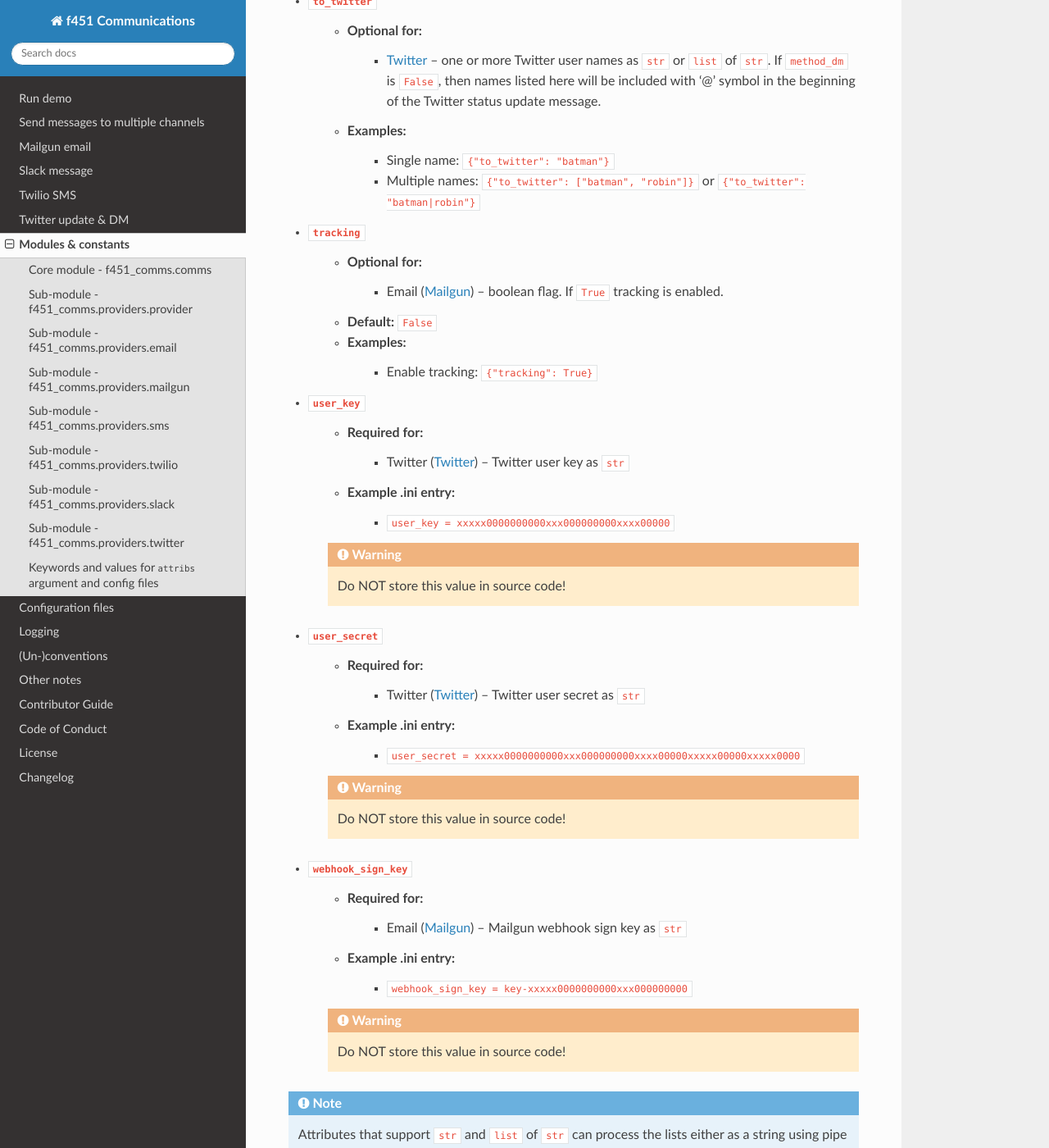
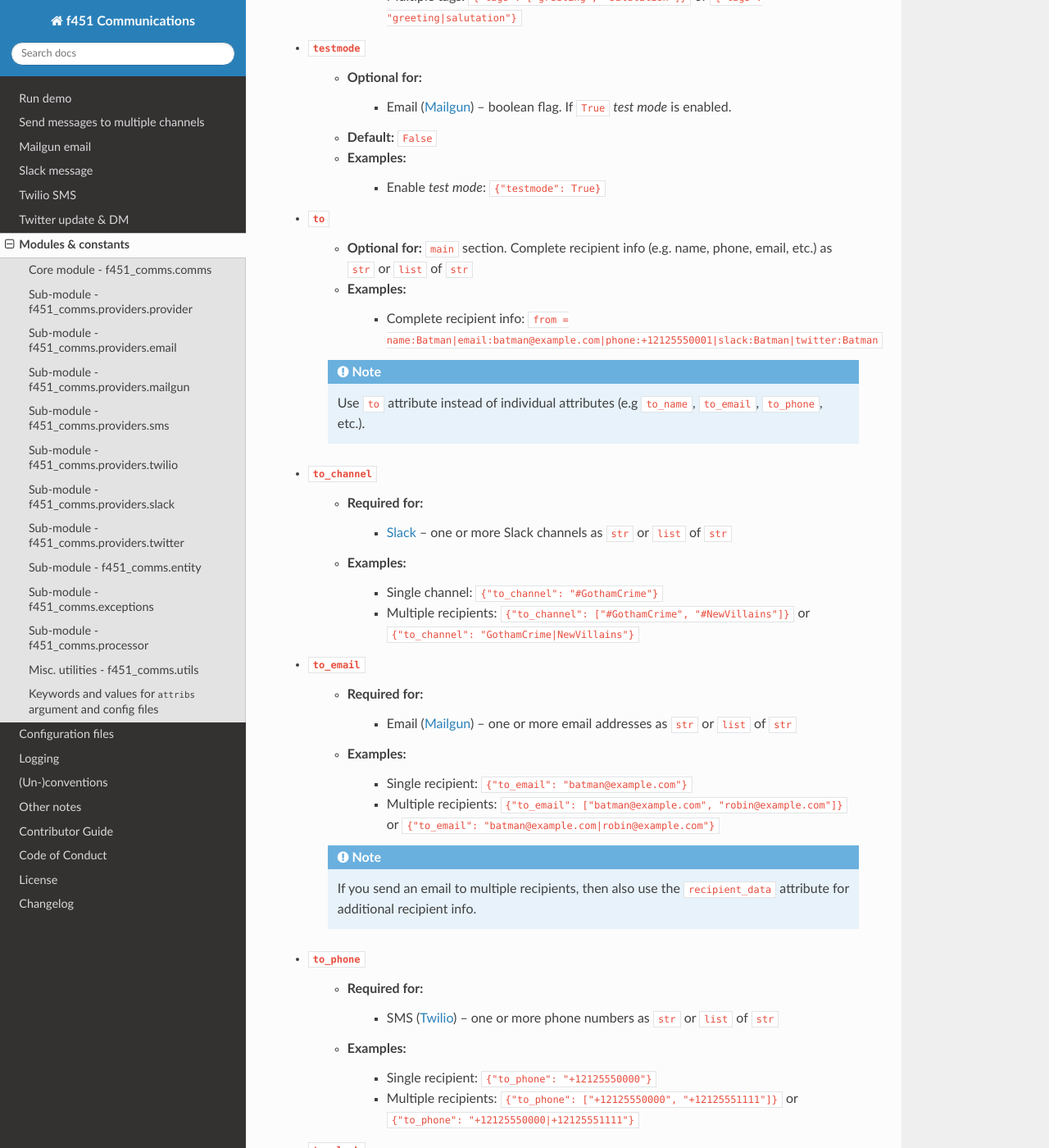
Before and after one commit to mlanser/f451-comms, a Sphinx documentation site: the page built from docs/reference.rst, in a window 1280 px wide and 1400 px high, scrolled down 10278 px. Shown: the whole window at 82% size. Built offline with Sphinx 7.4.7 and the Read the Docs theme 2.0.0, drawn with Linux system fonts in a browser that asks for light colours; some of the changed text lies outside the part shown.

Commit message:
Update main docs (#17)
* update main documentation

* rearrange CLI args and fix f-string

* fix noxfile.py to incl pytest-mock

* fix noxfile.py for coverage session

* fix noxfile.py with '--skip-empty' for coverage session

* fix noxfile.py with '-i' for coverage session

* fix noxfile.py for coverage session

* fix noxfile.py remove '--ignore-errors' for coverage session

* add comment in 'src/__init__.py

* add '--ignore-errors' flag back

* add '--ignore-errors' flag back

* update 'attribs.rst'

* adjust coverage '--fail-under' limit down to 85%

```diff
--- a/docs/attribs.rst
+++ b/docs/attribs.rst
@@ -19,14 +19,14 @@
 - ``attachments``
     - Optional for:
         - Email (`Mailgun <send_mailgun.html>`__) -- one or more file names as ``str`` or ``list`` of ``str``
-        - Slack (`Slack <send_slack.html>`__) -- one or more file names as ``str`` or ``list`` of ``str``
+        - `Slack <send_slack.html>`__ -- one or more file names as ``str`` or ``list`` of ``str``
     - Examples:
         - Single attachment: ``{"attachments": path/to/file1.txt"}``
         - Multiple attachments: ``{"attachments": ["path/to/file1.txt", "path/to/file2.txt"]}``
 
 - ``auth_secret``
     - Required for:
-        - Twitter (`Twitter <send_twitter.html>`__) -- Twitter auth secret as ``str``
+        - `Twitter <send_twitter.html>`__ -- Twitter auth secret as ``str``
     - Example .ini entry:
         - ``auth_secret = xx0000000000xx000000x0000000x0xx00000xxx00000``
 
@@ -34,9 +34,9 @@
 
 - ``auth_token``
     - Required for:
-        - Slack (`Slack <send_slack.html>`__) -- Slack auth token as ``str``
+        - `Slack <send_slack.html>`__ -- Slack auth token as ``str``
         - SMS (`Twilio <send_twilio.html>`__) -- Twilio auth token as ``str``
-        - Twitter (`Twitter <send_twitter.html>`__) -- Twitter auth token as ``str``
+        - `Twitter <send_twitter.html>`__ -- Twitter auth token as ``str``
     - Example .ini entry:
         - ``auth_token = 000000000000000000000000000000000000000000000``
 
@@ -71,13 +71,20 @@
         - Map *email* and *sms* keywords: ``channel_map = email:f451_mailgun|sms:f451_twilio``
 
 - ``debug``
-    - **Reserved** for future use
+    - *Reserved*
 
 - ``file_title``
     - Optional for:
-        - Slack (`Slack <send_slack.html>`__) -- file title as ``str``
+        - `Slack <send_slack.html>`__ -- file title as ``str``
     - Examples:
         - Simple title: ``{"file_title": "List of Gotham City crime bosses"}``
+
+- ``from``
+    - **Optional for:** ``main`` section. Complete sender info (e.g. name, phone, email, etc.) as  ``str`` or ``list`` of ``str``
+    - Examples:
+        - Complete sender info: ``from = name:Batman|email:batman@example.com|phone:+12125550001|slack:Batman|twitter:Batman``
+
+    .. note:: Use ``from`` attribute instead of individual attributes (e.g ``from_name``, ``from_email``, ``from_phone``, etc.).
 
 - ``from_domain``
     - Required for:
@@ -145,14 +152,14 @@
 - ``media``
     - Optional for:
         - SMS (`Twilio <send_twilio.html>`__) -- one or more file names as ``str`` or ``list`` of ``str``
-        - Twitter (`Twitter <send_twitter.html>`__) -- one or more file names as ``str`` or ``list`` of ``str``
+        - `Twitter <send_twitter.html>`__ -- one or more file names as ``str`` or ``list`` of ``str``
     - **Valid formats:** .png, .jpg, .gif
     - Examples:
         - Single attachment: ``{"attachments": path/to/file1.txt"}``
         - Multiple attachments: ``{"attachments": ["path/to/file1.txt", "path/to/file2.txt"]}``
 
 - ``method_update``
-    - *Reserved for future use*
+    - *Reserved*
 
 - ``method_dm``
     - Optional for:
@@ -160,6 +167,12 @@
     - **Default:** ``False``
     - Examples:
         - Send message as DM: ``{"method_dm": True}``
+
+- ``name``
+    - *Reserved*
+
+- ``phone``
+    - *Reserved*
 
 - ``priv_api_key``
     - Required for:
@@ -223,6 +239,13 @@
     - **Default:** ``False``
     - Examples:
         - Enable *test mode*: ``{"testmode": True}``
+
+- ``to``
+    - **Optional for:** ``main`` section. Complete recipient info (e.g. name, phone, email, etc.) as  ``str`` or ``list`` of ``str``
+    - Examples:
+        - Complete recipient info: ``from = name:Batman|email:batman@example.com|phone:+12125550001|slack:Batman|twitter:Batman``
+
+    .. note:: Use ``to`` attribute instead of individual attributes (e.g ``to_name``, ``to_email``, ``to_phone``, etc.).
 
 - ``to_channel``
     - Required for:
@@ -278,7 +304,7 @@
 
 - ``user_secret``
     - Required for:
-        - Twitter (`Twitter <send_twitter.html>`__) -- Twitter user secret as ``str``
+        - `Twitter <send_twitter.html>`__ -- Twitter user secret as ``str``
     - Example .ini entry:
         - ``user_secret = xxxxx0000000000xxx000000000xxxx00000xxxxx00000xxxxx0000``
 
--- a/docs/reference.rst
+++ b/docs/reference.rst
@@ -62,6 +62,34 @@
    :members:
    :noindex:
 
+Sub-module - f451_comms.entity
+------------------------------
+
+   .. automodule:: f451_comms.entity
+      :members:
+      :noindex:
+
+Sub-module - f451_comms.exceptions
+----------------------------------
+
+   .. automodule:: f451_comms.exceptions
+      :members:
+      :noindex:
+
+Sub-module - f451_comms.processor
+---------------------------------
+
+   .. automodule:: f451_comms.processor
+      :members:
+      :noindex:
+
+Misc. utilities - f451_comms.utils
+----------------------------------
+
+   .. automodule:: f451_comms.utils
+      :members:
+      :noindex:
+
 Keywords and values for ``attribs`` argument and config files
 -------------------------------------------------------------
 
--- a/pyproject.toml
+++ b/pyproject.toml
@@ -78,9 +78,9 @@
 source = ["f451_comms", "tests"]
 
 [tool.coverage.report]
+fail_under = 100
 show_missing = true
-skip_empty = true
-fail_under = 100
+# skip_empty = true
 
 [tool.mypy]
 strict = true
```
Also changed, not shown: other parts of docs/attribs.rst (+11 -5 lines), README.rst (+24 -17 lines), docs/conventions.rst (+4 -4 lines), docs/demo.rst (+6 -6 lines), noxfile.py (+11 -3 lines), LICENSE.rst, 1 other file.
